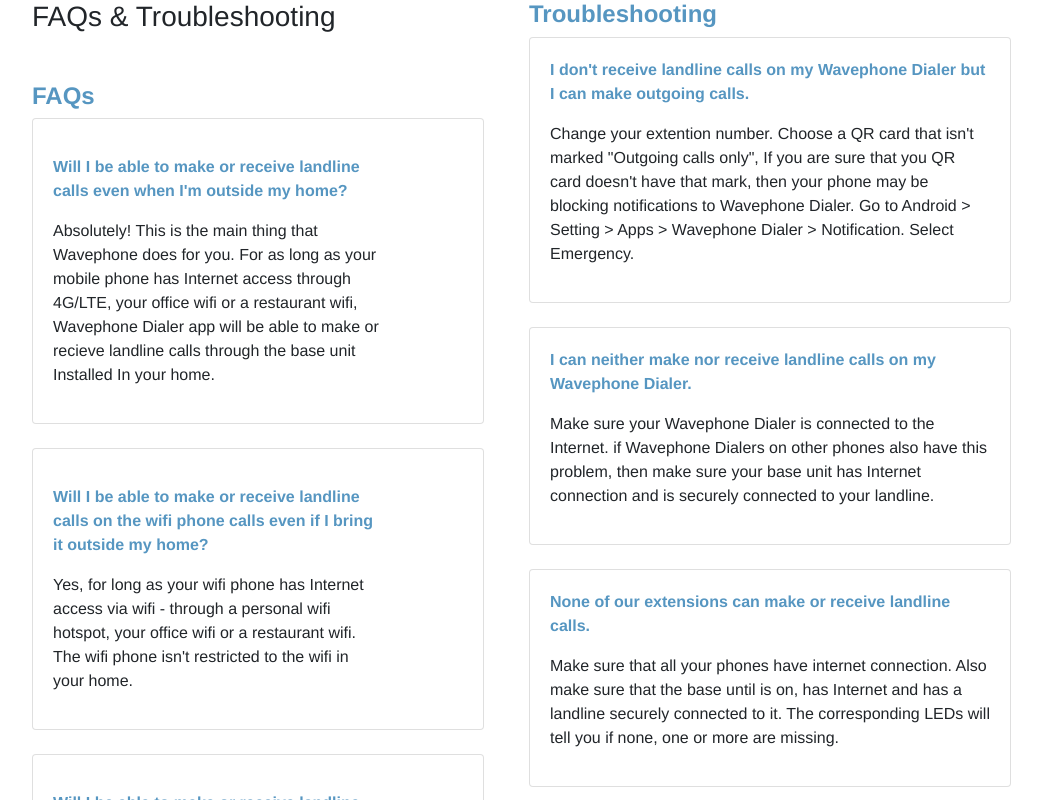
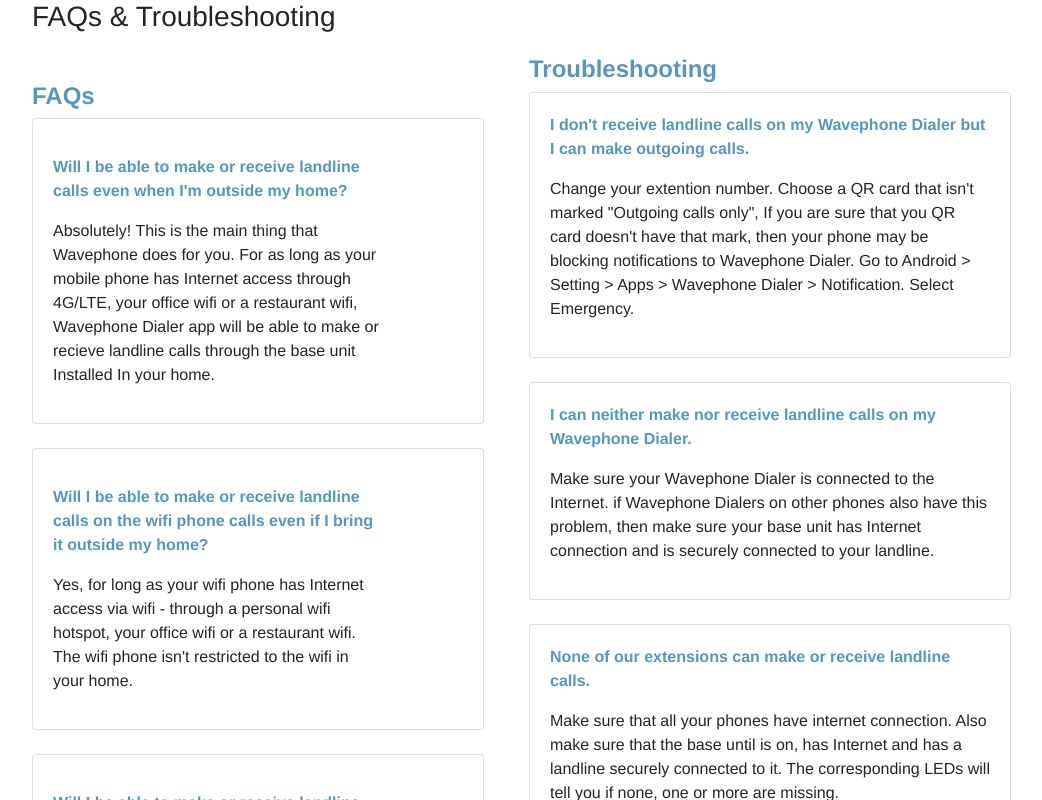
Before and after one commit to paulyves/SupportPage, a Vue app: page / in a window 1280 px wide. Shown: the top 800 px of the page, without its empty margins (126-1168 px from the left). Built offline with nearby package versions, Linux system fonts and the light colour scheme.

Commit message:
Update App.vue
css design

```diff
--- a/src/App.vue
+++ b/src/App.vue
@@ -4,11 +4,11 @@
 
      <b-row>
 
-     <b-col  cols="6">
+     <b-col class="b2" cols="6">
     <Faqs />
 
      </b-col>
-     <b-col  cols="6">
+     <b-col class="b3" cols="6">
 
        <TroubleShoting />
      </b-col>
```
